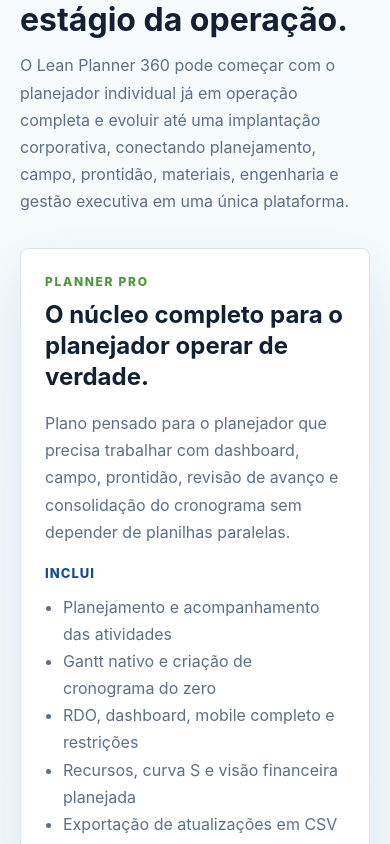
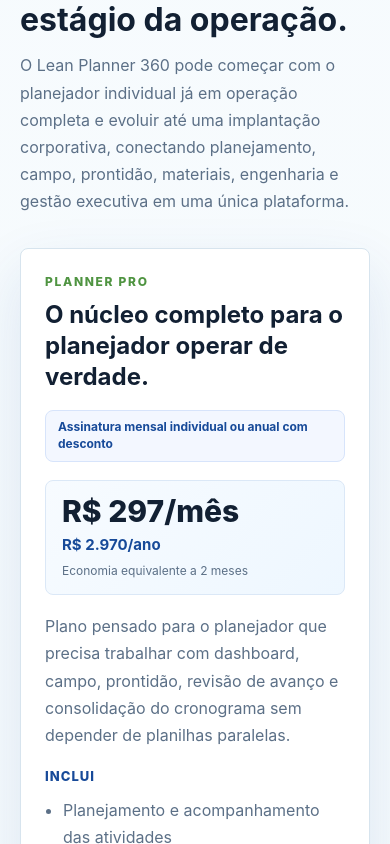
Before and after one commit to danillomarinho005-lang/vertice-consulting-site, a React (Vite) app: page / in a window 390 px wide. Shown: the part 11156-12000 px from the top of the page. Built offline with nearby package versions, Linux system fonts and the light colour scheme.

Commit message:
Adiciona planos com preços e trilha de treinamento

```diff
--- a/src/App.css
+++ b/src/App.css
@@ -120,6 +120,7 @@
 .cards-section,
 .platform-section,
 .plans-section,
+.training-section,
 .markets-section,
 .consulting-section,
 .contact-section,
@@ -567,6 +568,48 @@
   font-weight: 800;
 }
 
+.plan-billing {
+  display: inline-flex;
+  align-items: center;
+  padding: 8px 12px;
+  border-radius: 8px;
+  border: 1px solid #d7e4fb;
+  background: #f3f7ff;
+  color: var(--blue);
+  font-size: 12px;
+  font-weight: 700;
+  line-height: 1.4;
+}
+
+.plan-pricing {
+  display: flex;
+  flex-direction: column;
+  gap: 6px;
+  padding: 14px 16px;
+  border-radius: 8px;
+  background: linear-gradient(135deg, #f7fbff, #eef7ff);
+  border: 1px solid #dbe8f7;
+}
+
+.plan-price-primary {
+  color: var(--ink);
+  font-size: 30px;
+  font-weight: 800;
+  line-height: 1.1;
+}
+
+.plan-price-secondary {
+  color: var(--blue);
+  font-size: 15px;
+  font-weight: 700;
+}
+
+.plan-price-note {
+  color: var(--muted);
+  font-size: 12px;
+  line-height: 1.5;
+}
+
 .deployment-card {
   background: var(--surface);
   border: 1px solid var(--border);
@@ -636,6 +679,27 @@
   line-height: 1.7;
 }
 
+.plans-notes {
+  display: grid;
+  grid-template-columns: repeat(auto-fit, minmax(240px, 1fr));
+  gap: 18px;
+  margin-top: 22px;
+}
+
+.plans-note-card {
+  background: #ffffff;
+  border: 1px solid var(--border);
+  border-radius: 8px;
+  padding: 22px;
+  box-shadow: var(--shadow);
+}
+
+.plans-note-card p:last-child {
+  margin: 10px 0 0;
+  color: var(--muted);
+  line-height: 1.7;
+}
+
 .plans-cta {
   margin-top: 28px;
   padding: clamp(24px, 4vw, 36px);
@@ -655,6 +719,54 @@
 }
 
 .plans-cta p:not(.kicker) {
+  margin: 0;
+  color: var(--muted);
+  line-height: 1.7;
+}
+
+.plans-footnote {
+  margin-top: 14px !important;
+}
+
+.training-grid {
+  display: grid;
+  grid-template-columns: repeat(auto-fit, minmax(240px, 1fr));
+  gap: 18px;
+}
+
+.training-card {
+  background: #ffffff;
+  border: 1px solid var(--border);
+  border-radius: 8px;
+  padding: 24px;
+  box-shadow: var(--shadow);
+}
+
+.training-card p:last-child {
+  margin: 10px 0 0;
+  color: var(--muted);
+  line-height: 1.7;
+}
+
+.training-cta {
+  margin-top: 28px;
+  padding: clamp(24px, 4vw, 36px);
+  background: linear-gradient(135deg, #ffffff, #f3faf1 68%, #eef7ff);
+  border: 1px solid var(--border);
+  border-radius: 8px;
+  display: grid;
+  grid-template-columns: minmax(280px, 1.4fr) minmax(220px, 0.7fr);
+  gap: 22px;
+  align-items: center;
+}
+
+.training-cta h3 {
+  margin: 0 0 10px;
+  color: var(--ink);
+  font-size: clamp(26px, 4vw, 34px);
+}
+
+.training-cta p {
   margin: 0;
   color: var(--muted);
   line-height: 1.7;
@@ -790,6 +902,7 @@
 
   .platform-box,
   .plans-cta,
+  .training-cta,
   .contact-section {
     grid-template-columns: 1fr;
   }
@@ -805,6 +918,7 @@
   .cards-section,
   .platform-section,
   .markets-section,
+  .training-section,
   .consulting-section,
   .contact-section,
   .footer {
--- a/src/App.jsx
+++ b/src/App.jsx
@@ -16,6 +16,7 @@
   { label: 'Telas', href: '#telas' },
   { label: 'Funcionalidades', href: '#funcionalidades' },
   { label: 'Planos', href: '#planos' },
+  { label: 'Treinamento', href: '#treinamento' },
   { label: 'Mercados', href: '#mercados' },
   { label: 'Consultoria', href: '#consultoria' },
   { label: 'Contato', href: '#contato' }
@@ -118,6 +119,10 @@
   {
     name: 'Planner Pro',
     subtitle: 'O núcleo completo para o planejador operar de verdade.',
+    billing: 'Assinatura mensal individual ou anual com desconto',
+    monthlyPrice: 'R$ 297/mês',
+    yearlyPrice: 'R$ 2.970/ano',
+    yearlyNote: 'Economia equivalente a 2 meses',
     summary:
       'Plano pensado para o planejador que precisa trabalhar com dashboard, campo, prontidão, revisão de avanço e consolidação do cronograma sem depender de planilhas paralelas.',
     includes: [
@@ -133,6 +138,10 @@
   {
     name: 'Standard Empresa',
     subtitle: 'Integração operacional entre planejamento, materiais e engenharia.',
+    billing: 'Assinatura mensal por empresa ou contrato',
+    monthlyPrice: 'R$ 1.490/mês',
+    yearlyPrice: 'R$ 14.900/ano',
+    yearlyNote: 'Economia equivalente a 2 meses',
     summary:
       'Plano para empresas que querem unificar planejamento, suprimentos, engenharia e campo em um mesmo ambiente operacional, reduzindo retrabalho e perda de informação.',
     includes: [
@@ -147,6 +156,10 @@
   {
     name: 'Pro Empresa',
     subtitle: 'Camada executiva e operação estruturada.',
+    billing: 'Assinatura mensal corporativa ou anual com implantação planejada',
+    monthlyPrice: 'R$ 2.490/mês',
+    yearlyPrice: 'R$ 24.900/ano',
+    yearlyNote: 'Economia equivalente a 2 meses',
     summary:
       'Plano voltado para empresas que precisam, além da operação, consolidar governança, visibilidade executiva e disciplina de acompanhamento em múltiplos contratos ou frentes.',
     includes: [
@@ -161,6 +174,10 @@
   {
     name: 'Enterprise',
     subtitle: 'Implantação sob medida para operações mais complexas.',
+    billing: 'Licenciamento e serviços sob proposta comercial',
+    monthlyPrice: 'Sob proposta',
+    yearlyPrice: 'Sob proposta',
+    yearlyNote: 'Escopo técnico, implantação e integrações definidos por projeto',
     summary:
       'Estrutura indicada para empresas que precisam de aderência fina ao seu modelo de gestão, com personalização, implantação assistida e integrações profundas com o ecossistema corporativo.',
     includes: [
@@ -173,6 +190,40 @@
       'Escopo para integrações profundas sob orçamento'
     ],
     idealFor: 'Grupos empresariais, múltiplos contratos, unidades e clientes com necessidade de adaptação ao processo interno.'
+  }
+]
+
+const commercialNotes = [
+  {
+    title: 'Cobrança recorrente',
+    text: 'Os planos podem ser contratados em assinatura mensal. Para ciclos mais longos, a proposta anual pode ser estruturada com desconto e implantação programada.'
+  },
+  {
+    title: 'Treinamento liberado',
+    text: 'O treinamento de uso da plataforma, incluindo vídeos por tela e orientações operacionais, fica liberado enquanto a assinatura estiver ativa.'
+  },
+  {
+    title: 'Integrações sob orçamento',
+    text: 'Integrações com SAP, TOTVS, LMS, SSO e outras bases corporativas entram como projeto específico, com escopo técnico, cronograma e valor definidos em proposta.'
+  }
+]
+
+const trainingTracks = [
+  {
+    title: 'Onboarding inicial',
+    text: 'Primeiros acessos, estrutura da empresa, cadastro de usuários, leitura dos módulos e orientação prática de implantação.'
+  },
+  {
+    title: 'Treinamento por tela',
+    text: 'Vídeos curtos e objetivos mostrando planejamento, dashboard, campo mobile, RDO, materiais, engenharia e rotina do planejador.'
+  },
+  {
+    title: 'Biblioteca viva',
+    text: 'A trilha evolui continuamente. Novos vídeos, respostas recorrentes e boas práticas são adicionados conforme a base de clientes cresce.'
+  },
+  {
+    title: 'Apoio assistido',
+    text: 'Enquanto a assinatura estiver ativa, o cliente mantém acesso ao conteúdo e pode combinar suporte de implantação conforme o plano contratado.'
   }
 ]
 
@@ -442,6 +493,12 @@
                   <p className="plan-name">{plan.name}</p>
                   <h3>{plan.subtitle}</h3>
                 </div>
+                <div className="plan-billing">{plan.billing}</div>
+                <div className="plan-pricing">
+                  <div className="plan-price-primary">{plan.monthlyPrice}</div>
+                  <div className="plan-price-secondary">{plan.yearlyPrice}</div>
+                  <div className="plan-price-note">{plan.yearlyNote}</div>
+                </div>
                 <p className="plan-summary">{plan.summary}</p>
                 <div className="plan-block">
                   <p className="plan-label">Inclui</p>
@@ -458,6 +515,14 @@
               </article>
             ))}
           </div>
+          <div className="plans-notes">
+            {commercialNotes.map((item) => (
+              <article key={item.title} className="plans-note-card">
+                <p className="plan-label">{item.title}</p>
+                <p>{item.text}</p>
+              </article>
+            ))}
+          </div>
           <div className="plans-cta">
             <div>
               <p className="kicker">Implantação comercial</p>
@@ -466,6 +531,9 @@
                 A Vértice Consulting pode apoiar desde a demonstração inicial até implantações mais completas, com
                 personalização, treinamento, exportação para cronogramas oficiais e integrações corporativas sob orçamento.
               </p>
+              <p className="plans-footnote">
+                Os valores de assinatura podem ser apresentados em formato mensal, anual com desconto ou proposta sob medida, conforme o porte da operação e o nível de integração desejado.
+              </p>
             </div>
             <div className="plans-actions">
               <a className="btn btn-primary" href="#contato">
@@ -473,6 +541,40 @@
               </a>
               <a className="btn btn-secondary" href="#contato">
                 Falar com a Vértice
+              </a>
+            </div>
+          </div>
+        </section>
+
+        <section className="training-section" id="treinamento">
+          <div className="section-header">
+            <p className="kicker">Treinamento</p>
+            <h2>Uma trilha prática para acelerar a adoção da plataforma.</h2>
+            <p className="lede">
+              O acesso ao treinamento acompanha a assinatura e combina onboarding inicial, vídeos por tela e evolução contínua do conteúdo conforme a operação amadurece.
+            </p>
+          </div>
+          <div className="training-grid">
+            {trainingTracks.map((item) => (
+              <article key={item.title} className="training-card">
+                <p className="plan-label">{item.title}</p>
+                <p>{item.text}</p>
+              </article>
+            ))}
+          </div>
+          <div className="training-cta">
+            <div>
+              <h3>Você já pode vender mesmo antes da biblioteca estar completa.</h3>
+              <p>
+                A melhor estratégia neste momento é comercializar com implantação assistida, liberar os primeiros módulos de treinamento e ir ampliando a biblioteca conforme os clientes entram e as dúvidas reais aparecem.
+              </p>
+            </div>
+            <div className="plans-actions">
+              <a className="btn btn-primary" href="#contato">
+                Solicitar apresentação
+              </a>
+              <a className="btn btn-secondary" href={`mailto:${contactEmail}`}>
+                Falar sobre implantação
               </a>
             </div>
           </div>
```
